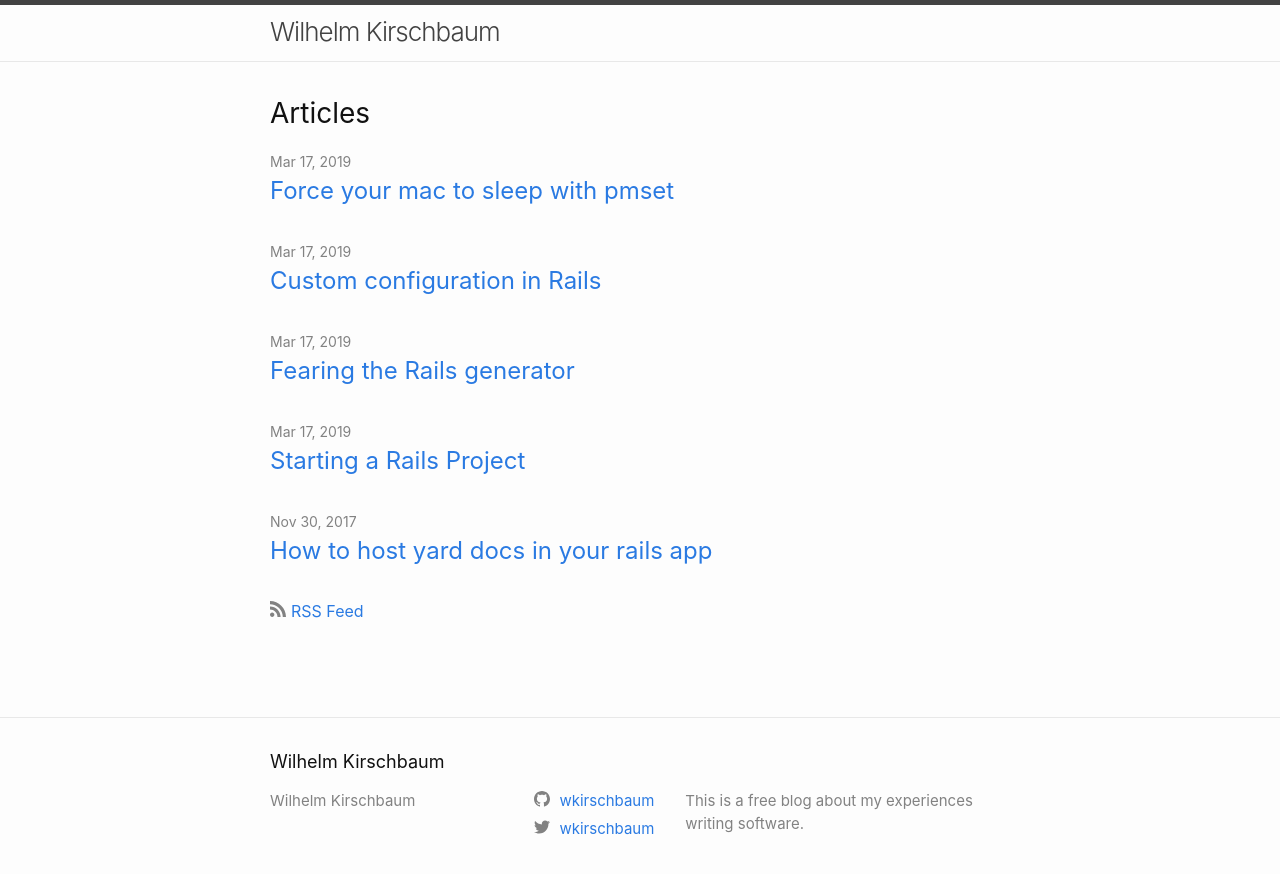
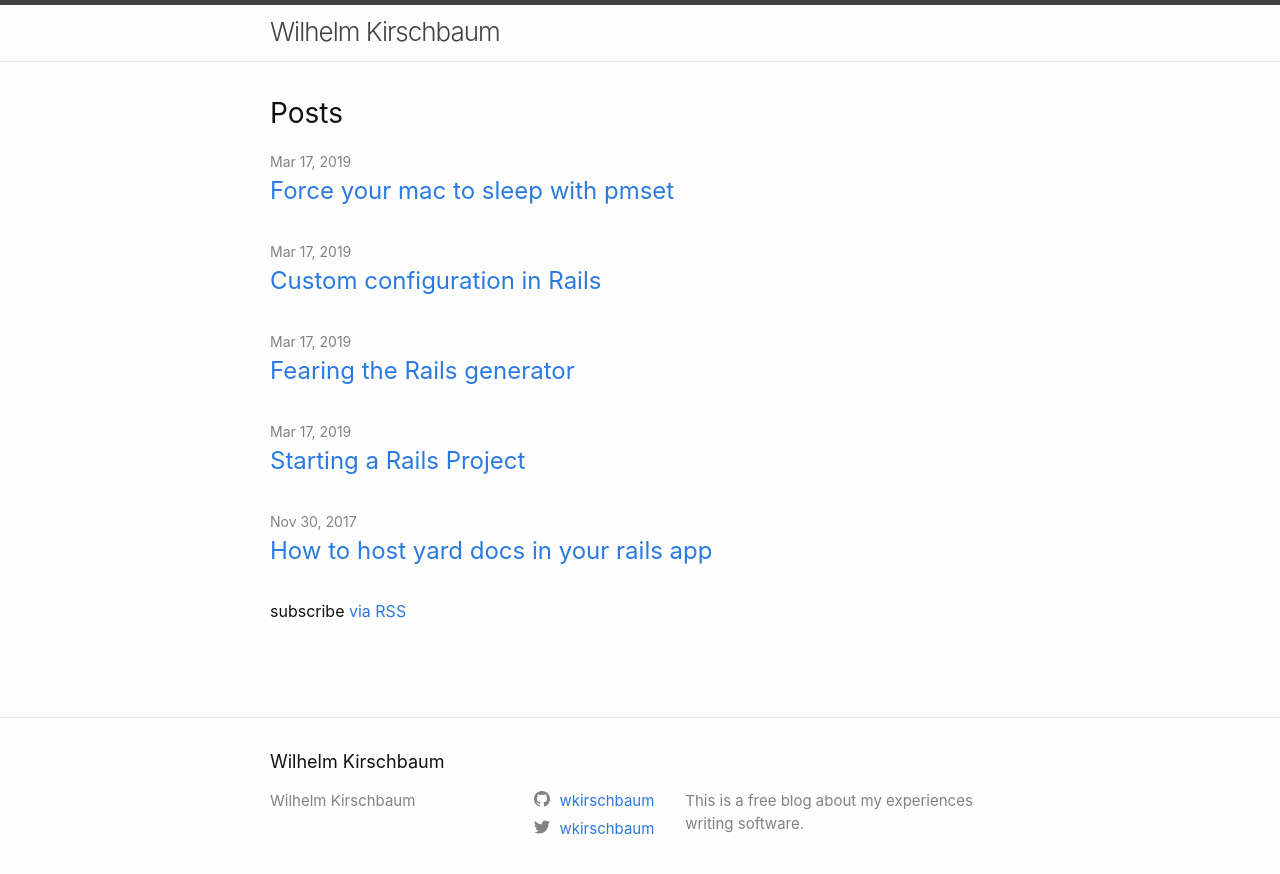
Before and after one commit to wkirschbaum/wilhelmblog, a Jekyll site: the page built from index.md, in a window 1280 px wide. Shown: the top 874 px of the page. Built offline with Jekyll 4.4.1, drawn with Linux system fonts in a browser that asks for light colours.

Commit message:
Move over minima theme

```diff
--- a/Gemfile
+++ b/Gemfile
@@ -9,9 +9,6 @@ source "https://rubygems.org"
 # This will help ensure the proper Jekyll version is running.
 # Happy Jekylling!
 gem 'jekyll', '~> 3.8.5'
-
-# This is the default theme for new Jekyll sites. You may change this to anything you like.
-gem 'minima', '~> 2.0'
 
 # If you want to use GitHub Pages, remove the "gem "jekyll"" above and
 # uncomment the line below. To upgrade, run `bundle update github-pages`.
@@ -25,3 +22,5 @@ group :jekyll_plugins do
 end
 
 gem 'jekyll-watch'
+gem 'pry'
+gem 'pry-doc'
--- a/_config.yml
+++ b/_config.yml
@@ -23,7 +23,6 @@ github_username:  wkirschbaum
 
 # Build settings
 markdown: kramdown
-theme: minima
 permalink: /:categories/:title
 plugins:
   - jekyll-feed
--- a/_layouts/home.html
+++ b/_layouts/home.html
@@ -10,7 +10,7 @@ layout: default
   {{ content }}
 
   {%- if site.posts.size > 0 -%}
-  <h2 class="post-list-heading">{{ page.list_title | default: "Articles" }}</h2>
+    <h2 class="post-list-heading">{{ page.list_title | default: "Posts" }}</h2>
     <ul class="post-list">
       {%- for post in site.posts -%}
       <li>
@@ -28,7 +28,7 @@ layout: default
       {%- endfor -%}
     </ul>
 
-  <p class="feed-subscribe"><svg class="svg-icon orange"><use xlink:href="{{ '/assets/minima-social-icons.svg#rss' | relative_url }}"></use></svg><a href="{{ "/feed.xml" | relative_url }}">RSS Feed</a></p>
+    <p class="rss-subscribe">subscribe <a href="{{ "/feed.xml" | relative_url }}">via RSS</a></p>
   {%- endif -%}
 
 </div>
--- a/_layouts/post.html
+++ b/_layouts/post.html
@@ -11,7 +11,7 @@ layout: default
         {{ page.date | date: date_format }}
       </time>
       {%- if page.author -%}
-      • <span itemprop="author" itemscope itemtype="http://schema.org/Person"><span class="p-author h-card" itemprop="name">{{ page.author | escape }}</span></span>
+        • <span itemprop="author" itemscope itemtype="http://schema.org/Person"><span class="p-author h-card" itemprop="name">{{ page.author }}</span></span>
       {%- endif -%}</p>
   </header>
 
@@ -20,7 +20,7 @@ layout: default
   </div>
 
   {%- if site.disqus.shortname -%}
-  {%- include disqus_comments.html -%}
+    {%- include disqus_comments.html -%}
   {%- endif -%}
 
   <a class="u-url" href="{{ page.url | relative_url }}" hidden></a>
```
Also changed, not shown: Gemfile.lock. Lines whose indentation alone changed are shown as unchanged.
